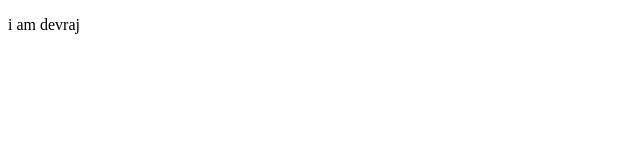
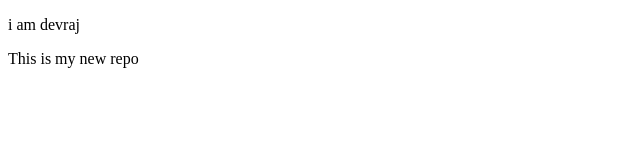
Before and after one commit to devraj6477/localrepo, a plain HTML site: page index.html in a window 1280 px wide. Shown: the whole page, without its empty margins (0-640 px from the left). Drawn offline with Linux system fonts and the light colour scheme.

Commit message:
Some changes

```diff
--- a/index.html
+++ b/index.html
@@ -7,5 +7,6 @@
 </head>
 <body>
     <p> i am devraj </p>
+    <p> This is my new repo</p>
 </body>
 </html>
--- /dev/null
+++ b/style.css
@@ -0,0 +1,3 @@
+p {
+    color:red;
+}
```
